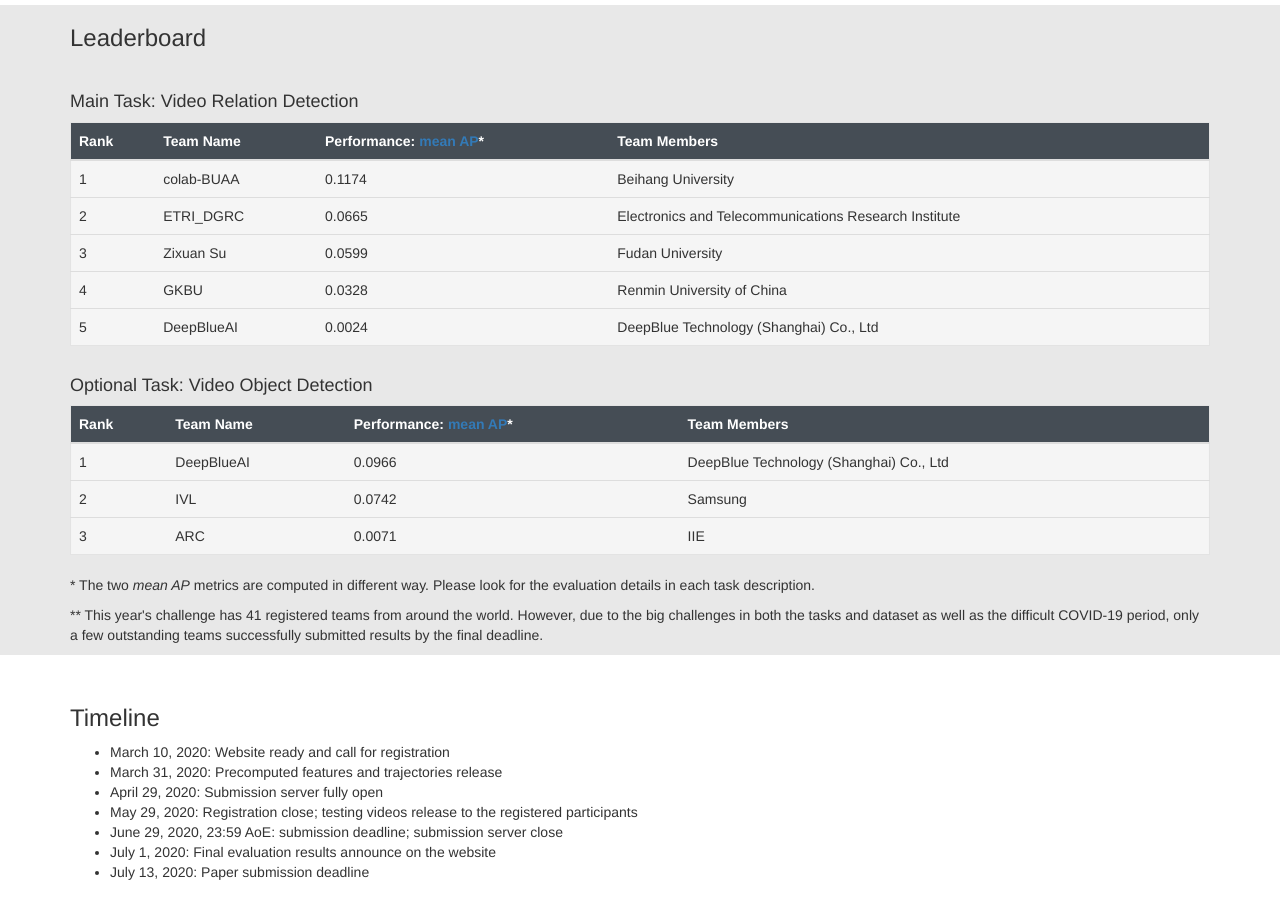
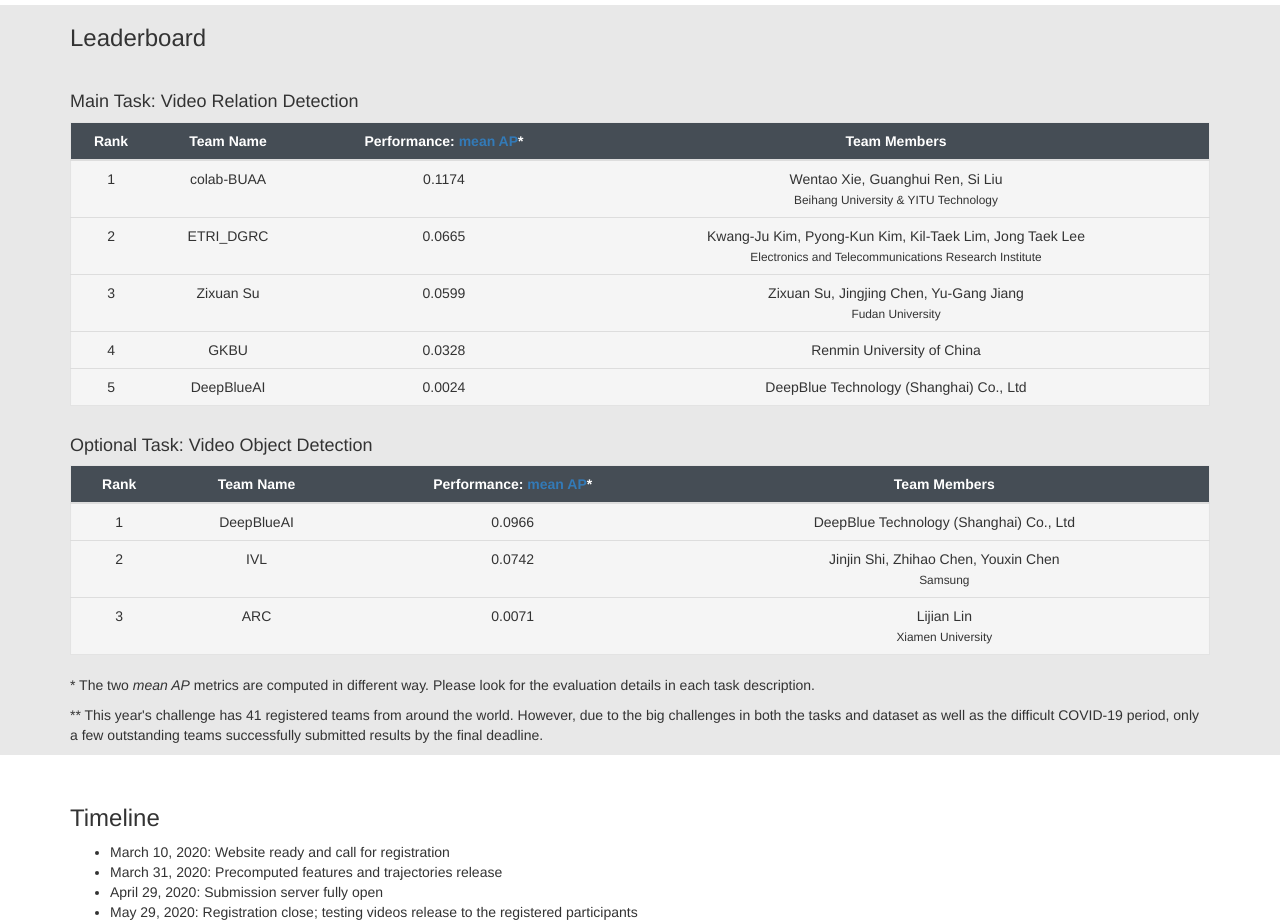
Before and after one commit to xdshang/VidVRD-helper, a plain HTML site: page docs/index.html in a window 1280 px wide. Shown: the part 1000-1922 px from the top of the page. Drawn offline with Linux system fonts and the light colour scheme; files that its build step writes are made by us from their sources; a script that the page names is missing.

Commit message:
Update team member list

```diff
--- a/docs/index.html
+++ b/docs/index.html
@@ -159,13 +159,13 @@
                         Main Task: Video Relation Detection
                     </h4>
                     <div class="table-responsive">
-                    <table class="table well">
+                    <table class="table well text-center">
                         <thead class="thead-dark">
                         <tr>
-                            <th>Rank</th>
-                            <th>Team Name</th>
-                            <th>Performance: <a href="task1.html#evaluation">mean AP</a>*</th>
-                            <th>Team Members</th>
+                            <th class="text-center">Rank</th>
+                            <th class="text-center">Team Name</th>
+                            <th class="text-center">Performance: <a href="task1.html#evaluation">mean AP</a>*</th>
+                            <th class="text-center">Team Members</th>
                         </tr>
                         </thead>
 
@@ -174,19 +174,28 @@
                             <td>1</td>
                             <td>colab-BUAA</td>
                             <td>0.1174</td>
-                            <td>Beihang University</td>
+                            <td>
+                                Wentao Xie, Guanghui Ren, Si Liu
+                                <br><small>Beihang University & YITU Technology</small>
+                            </td>
                         </tr>
                         <tr>
                             <td>2</td>
                             <td>ETRI_DGRC</td>
                             <td>0.0665</td>
-                            <td>Electronics and Telecommunications Research Institute</td>
+                            <td>
+                                Kwang-Ju Kim, Pyong-Kun Kim, Kil-Taek Lim, Jong Taek Lee
+                                <br><small>Electronics and Telecommunications Research Institute</small>
+                            </td>
                         </tr>
                         <tr>
                             <td>3</td>
                             <td>Zixuan Su</td>
                             <td>0.0599</td>
-                            <td>Fudan University</td>
+                            <td>
+                                Zixuan Su, Jingjing Chen, Yu-Gang Jiang
+                                <br><small>Fudan University</small>
+                            </td>
                         </tr>
                         <tr>
                             <td>4</td>
@@ -207,13 +216,13 @@
                         Optional Task: Video Object Detection
                     </h4>
                     <div class="table-responsive">
-                    <table class="table well">
+                    <table class="table well text-center">
                         <thead class="thead-dark">
                         <tr>
-                            <th>Rank</th>
-                            <th>Team Name</th>
-                            <th>Performance: <a href="task2.html#evaluation">mean AP</a>*</th>
-                            <th>Team Members</th>
+                            <th class="text-center">Rank</th>
+                            <th class="text-center">Team Name</th>
+                            <th class="text-center">Performance: <a href="task2.html#evaluation">mean AP</a>*</th>
+                            <th class="text-center">Team Members</th>
                         </tr>
                         </thead>
 
@@ -228,13 +237,19 @@
                             <td>2</td>
                             <td>IVL</td>
                             <td>0.0742</td>
-                            <td>Samsung</td>
+                            <td>
+                                Jinjin Shi, Zhihao Chen, Youxin Chen
+                                <br><small>Samsung</small>
+                            </td>
                         </tr>
                         <tr>
                             <td>3</td>
                             <td>ARC</td>
                             <td>0.0071</td>
-                            <td>IIE</td>
+                            <td>
+                                Lijian Lin
+                                <br><small>Xiamen University</small>
+                            </td>
                         </tr>
                         </tbody>
                     </table>
```
